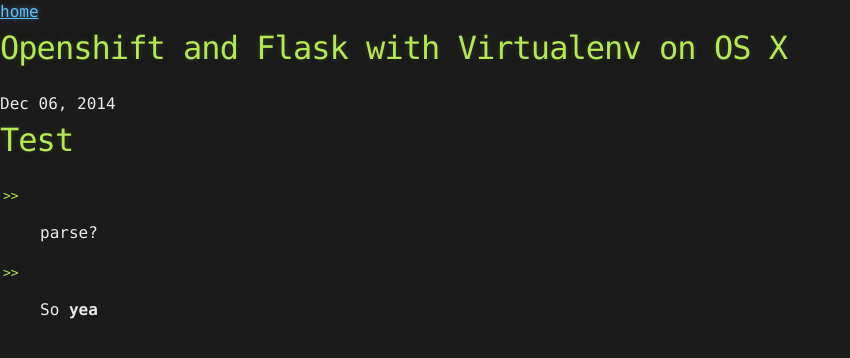
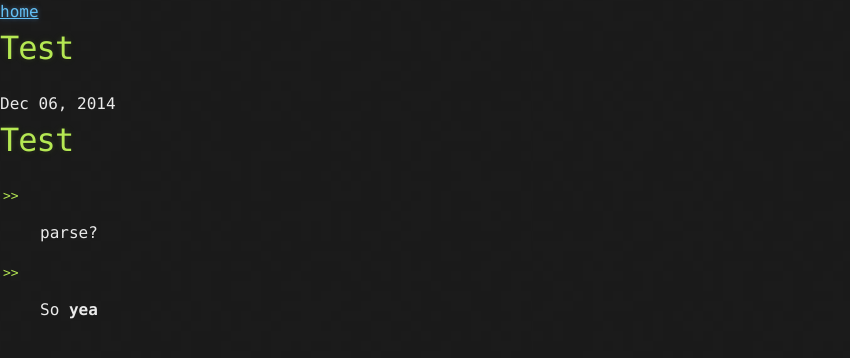
Before and after one commit to dlbewley/dlbewley.github.io, a Jekyll site: the page built from _posts/2014-12-06-test.md, in a window 1280 px wide. Shown: the top 358 px of the page, without its empty margins (0-850 px from the left). Built offline with Jekyll 4.4.1, drawn with Linux system fonts in a browser that asks for light colours; Markdown is read by kramdown in place of the engine named in the settings; comment, search, counter and statistics services are not loaded.

Commit message:
JAAGdDmm2N8HlysMOHDA

```diff
--- a/_posts/2014-12-06-test.md
+++ b/_posts/2014-12-06-test.md
@@ -1,8 +1,3 @@
----
-title: Openshift and Flask with Virtualenv on OS X
-layout: post
----
-
 Test
 ===
 
```
